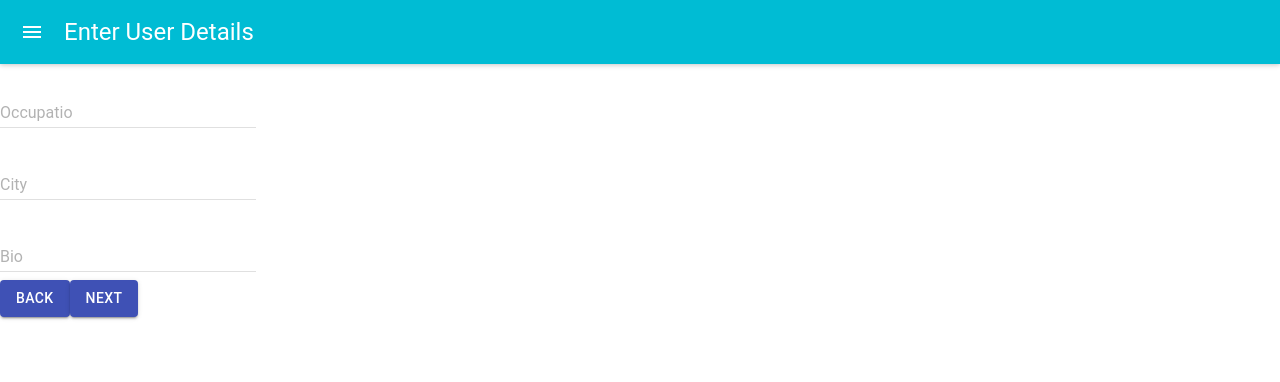
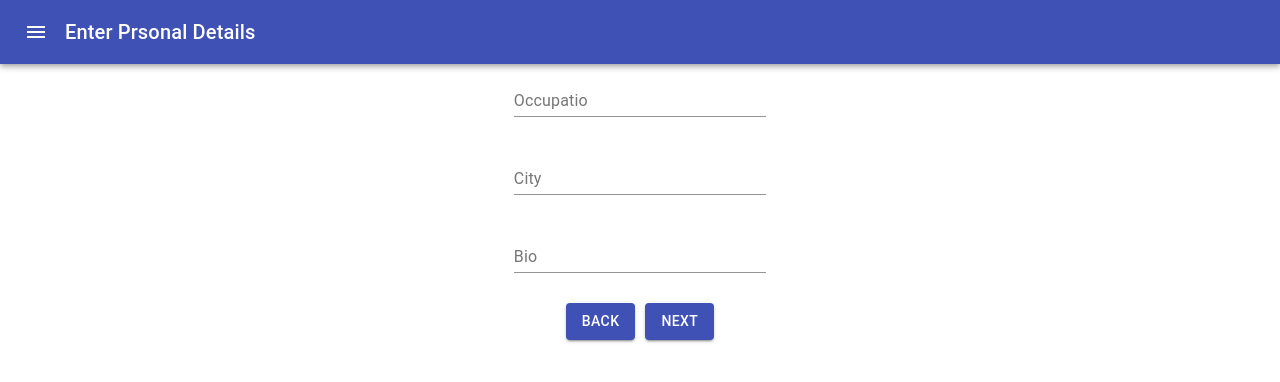
Before and after one commit to ivanjulian/Form, a React (Create React App) app in the folder form/: page / in a window 1280 px wide. Both pictures are taken after a click on the button "NEXT". Shown: the top 382 px of the page. Built offline with nearby package versions, Linux system fonts and the light colour scheme.

Commit message:
refactored
refactored all to material ui4
TODO:
// 1.Add global styles
2.Move some parts into separate components.

```diff
--- a/form/src/App.js
+++ b/form/src/App.js
@@ -1,6 +1,6 @@
 import React from 'react';
 import UserForm from './components/UserForm';
-
+import './UserForm.scss';
 function App() {
   return (
     <div className="App">
--- a/form/src/components/Confirm.js
+++ b/form/src/components/Confirm.js
@@ -1,10 +1,44 @@
 import React, { Fragment } from 'react'
-import MuiThemeProvider from 'material-ui/styles/MuiThemeProvider';
-import AppBar from 'material-ui/AppBar';
+import AppBar from '@material-ui/core/AppBar';
+import MenuIcon from '@material-ui/icons/Menu';
 import Button from '@material-ui/core/Button';
-import List from 'material-ui/List';
-import ListItem from 'material-ui/List/ListItem'
+import Toolbar from '@material-ui/core/Toolbar';
+import IconButton from '@material-ui/core/IconButton';
+import Typography from '@material-ui/core/Typography';
+import List from '@material-ui/core/List';
+import ListItem from '@material-ui/core/ListItem';
+import ListItemText from '@material-ui/core/ListItemText';
+import { makeStyles } from '@material-ui/core/styles';
 
+
+const useStyles = makeStyles({
+  root: {
+    flexGrow: 1,
+  },
+  menuButton: {
+    marginRight: '5px',
+  },
+  title: {
+    flexGrow: 1,
+  },
+  textField: {
+    margin: '5px',
+    width: '25ch',
+  },
+  form: {
+    display: 'flex',
+    flexDirection: 'column',
+    alignItems: 'center'
+  },
+  data: {
+    display: 'flex',
+    flexDirection: 'column',
+    alignItems: 'center'
+  },
+  button: {
+    margin: '5px'
+  }
+});
 
 function Confirm({
   nextStep,
@@ -19,63 +53,91 @@
     e.preventDefault();
     prevStep();
   }
+
+  const classes = useStyles();
+
+
   return (
-    <MuiThemeProvider>
     <Fragment>
-        <AppBar title="Confirm Users Data" />
+      <AppBar position="static">
+        <Toolbar>
+          <IconButton edge="start" className={classes.menuButton} color="inherit" aria-label="menu">
+            <MenuIcon />
+          </IconButton>
+          <Typography variant="h6" className=/*"textTest"*/{classes.title}>
+            Confirm Data
+            </Typography>
+        </Toolbar>
+      </AppBar>
+      <div className={classes.data}>
         <List>
-          <ListItem
-            primaryText="First Name"
-            secondaryText={info.firstName}
+          <ListItem>
+            <ListItemText
+              primary="First Name"
+              secondary={info.firstName}
             />
+          </ListItem>
 
-          <ListItem
-            primaryText="Last Name"
-            secondaryText={info.firstName}
+          <ListItem>
+            <ListItemText
+              primary="Last Name"
+              secondary={info.lastName}
             />
-          <ListItem
-            primaryText="Email"
-            secondaryText={info.firstName}
+          </ListItem>
+
+          <ListItem>
+            <ListItemText
+              primary="Email"
+              secondary={info.email}
             />
-          <ListItem
-            primaryText="Ocupation"
-            secondaryText={info.firstName}
+          </ListItem>
+
+          <ListItem>
+            <ListItemText
+              primary="Occupation"
+              secondary={info.occupation}
             />
-          <ListItem
-            primaryText="City"
-            secondaryText={info.firstName}
+          </ListItem>
+
+          <ListItem>
+            <ListItemText
+              primary="City"
+              secondary={info.city}
             />
-          <ListItem
-            primaryText="Bio"
-            secondaryText={info.firstName}
+          </ListItem>
+
+          <ListItem>
+            <ListItemText
+              primary="Bio"
+              secondary={info.bio}
             />
+          </ListItem>
         </List>
         <br />
+        <div>
           <Button
             variant="contained"
+            className={classes.button}
             color="primary"
-          onClick={next}
+            onClick={prev}
           >
             Back
         </Button>
           <Button
             variant="contained"
+            className={classes.button}
             color="primary"
             onClick={next}
           >
             Next
         </Button>
+        </div>
+      </div>
 
     </Fragment>
-    </MuiThemeProvider>
   )
 }
 
-const styles = {
-  button: {
-    margin: '50'
-  }
-}
 
 
 export default Confirm
--- a/form/src/components/FormPersonalDetails.js
+++ b/form/src/components/FormPersonalDetails.js
@@ -1,9 +1,35 @@
 import React, { Fragment } from 'react'
-import MuiThemeProvider from 'material-ui/styles/MuiThemeProvider';
-import AppBar from 'material-ui/AppBar';
-import TextField from 'material-ui/TextField';
+import AppBar from '@material-ui/core/AppBar';
+import MenuIcon from '@material-ui/icons/Menu';
 import Button from '@material-ui/core/Button';
-
+import Toolbar from '@material-ui/core/Toolbar';
+import IconButton from '@material-ui/core/IconButton';
+import Typography from '@material-ui/core/Typography';
+import { makeStyles } from '@material-ui/core/styles';
+import TextField from '@material-ui/core/TextField';
+const useStyles = makeStyles({
+  root: {
+    flexGrow: 1,
+  },
+  menuButton: {
+    marginRight: '5px',
+  },
+  title: {
+    flexGrow: 1,
+  },
+  textField: {
+    margin: '5px',
+    width: '25ch',
+  },
+  form: {
+    display: 'flex',
+    flexDirection: 'column',
+    alignItems: 'center'
+  },
+  button: {
+    margin: '5px'
+  }
+});
 
 function FormPersonalDetail({
   nextStep,
@@ -15,40 +41,58 @@
     e.preventDefault();
     nextStep();
   }
+
   const prev = e => {
     e.preventDefault();
     prevStep();
   }
+
+  const classes = useStyles();
+
   return (
-    <MuiThemeProvider>
     <Fragment>
-        <AppBar title="Enter User Details" />
+      <AppBar position="static">
+        <Toolbar>
+          <IconButton edge="start" className={classes.menuButton} color="inherit" aria-label="menu">
+            <MenuIcon />
+          </IconButton>
+          <Typography variant="h6" className=/*"textTest"*/{classes.title}>
+            Enter Prsonal Details
+            </Typography>
+        </Toolbar>
+      </AppBar>
+      <form className={classes.form}>
         <TextField
-          hintText="Enter Your Occupatio"
-          floatingLabelText="Occupatio"
-          name="occupatio"
+          placeholder="Enter Your Occupation"
+          label="Occupatio"
+          className={classes.textField}
+          name="occupation"
           onChange={handleChange}
-          defaultValue={info.occupatio}
+          defaultValue={info.occupation}
         />
         <br />
         <TextField
-          hintText="Enter Your City"
-          floatingLabelText="City"
+          placeholder="Enter Your City"
+          label="City"
+          className={classes.textField}
           name="city"
           onChange={handleChange}
           defaultValue={info.city}
         />
         <br />
         <TextField
-          hintText="Enter Your Bio"
-          floatingLabelText="Bio"
+          placeholder="Enter Your Bio"
+          label="Bio"
+          className={classes.textField}
           name='bio'
           onChange={handleChange}
           defaultValue={info.bio}
         />
         <br />
+        <div>
           <Button
             variant="contained"
+            className={classes.button}
             color="primary"
             onClick={prev}
           >
@@ -56,14 +100,18 @@
         </Button>
           <Button
             variant="contained"
+            className={classes.button}
             color="primary"
             onClick={next}
           >
             Next
       </Button>
+        </div>
+
+      </form>
+
 
     </Fragment>
-    </MuiThemeProvider>
   )
 }
 
@@ -74,4 +122,5 @@
 }
 
 
+
 export default FormPersonalDetail
--- a/form/src/components/FormUserDetails.js
+++ b/form/src/components/FormUserDetails.js
@@ -1,5 +1,4 @@
 import React, { Fragment } from 'react'
-import MuiThemeProvider from 'material-ui/styles/MuiThemeProvider';
 import AppBar from '@material-ui/core/AppBar';
 import MenuIcon from '@material-ui/icons/Menu';
 import Button from '@material-ui/core/Button';
@@ -10,7 +9,6 @@
 import TextField from '@material-ui/core/TextField';
 import './FormUserDetails.scss';
 // TODO:
-// 1.Raplace all MUI3 to 4
 // 2.Add global styles
 // 3.Move some parts into separate components.
 const useStyles = makeStyles({
@@ -31,6 +29,9 @@
     display: 'flex',
     flexDirection: 'column',
     alignItems: 'center'
+  },
+  button: {
+    margin: '5px'
   }
 });
 
@@ -46,7 +47,7 @@
   const classes = useStyles();
 
   return (
-    <MuiThemeProvider>
+    //<MuiThemeProvider>
       <Fragment>
 
         <AppBar position="static">
@@ -54,7 +55,7 @@
             <IconButton edge="start" className={classes.menuButton} color="inherit" aria-label="menu">
               <MenuIcon />
             </IconButton>
-            <Typography variant="h6" className="textTest"/*{classes.title}*/>
+            <Typography variant="h6" className=/*"textTest"*/{classes.title}>
               Enter User Details
             </Typography>
           </Toolbar>
@@ -96,10 +97,7 @@
       </Button>
         </form>
 
-
-      </Fragment>
-    </MuiThemeProvider>
-  )
+      </Fragment>  )
 }
 
 const styles = {
--- a/form/src/components/Success.js
+++ b/form/src/components/Success.js
@@ -0,0 +1,74 @@
+import React, { Fragment } from 'react'
+import AppBar from '@material-ui/core/AppBar';
+import MenuIcon from '@material-ui/icons/Menu';
+import Button from '@material-ui/core/Button';
+import Toolbar from '@material-ui/core/Toolbar';
+import IconButton from '@material-ui/core/IconButton';
+import Typography from '@material-ui/core/Typography';
+import { makeStyles } from '@material-ui/core/styles';
+
+
+const useStyles = makeStyles({
+  root: {
+    flexGrow: 1,
+  },
+  menuButton: {
+    marginRight: '5px',
+  },
+  title: {
+    flexGrow: 1,
+  },
+  textField: {
+    margin: '5px',
+    width: '25ch',
+  },
+  form: {
+    display: 'flex',
+    flexDirection: 'column',
+    alignItems: 'center'
+  },
+  data: {
+    display: 'flex',
+    flexDirection: 'column',
+    alignItems: 'center'
+  },
+  button: {
+    margin: '5px'
+  },
+  reply: {
+    display: 'flex',
+    flexDirection: 'column',
+    alignItems: 'center'
+  },
+  titleReply: {
+    marginTop: '30px',
+    flexGrow: 1,
+    textAlign: 'center'
+  },
+});
+
+function Success() {
+
+  const classes = useStyles();
+
+  return (
+    <Fragment>
+      <AppBar position="static">
+        <Toolbar>
+          <IconButton edge="start" className={classes.menuButton} color="inherit" aria-label="menu">
+            <MenuIcon />
+          </IconButton>
+          <Typography variant="h6" className=/*"textTest"*/{classes.title}>
+            Success!
+            </Typography>
+        </Toolbar>
+      </AppBar>
+      <Typography variant="h6" className=/*"textTest"*/{classes.titleReply}>
+        Your data was sent. We will answer to your email.
+      </Typography>
+
+    </Fragment>
+  )
+}
+
+export default Success
--- a/form/src/components/UserForm.js
+++ b/form/src/components/UserForm.js
@@ -2,6 +2,7 @@
 import FormUserDetails from './FormUserDetails';
 import FormPersonalDetails from './FormPersonalDetails';
 import Confirm from './Confirm';
+import Success from './Success'
 
 const UserForm = () => {
   const [step, setStep] = useState(1);
@@ -57,7 +58,9 @@
         />);
 
       case 4:
-        return (<h1>Success</h1>);
+        return (
+          <Success />
+        );
 
       default:
         return 0;
```
Also changed, not shown: form/src/UserForm.scss (added). Lines whose indentation alone changed are shown as unchanged.
